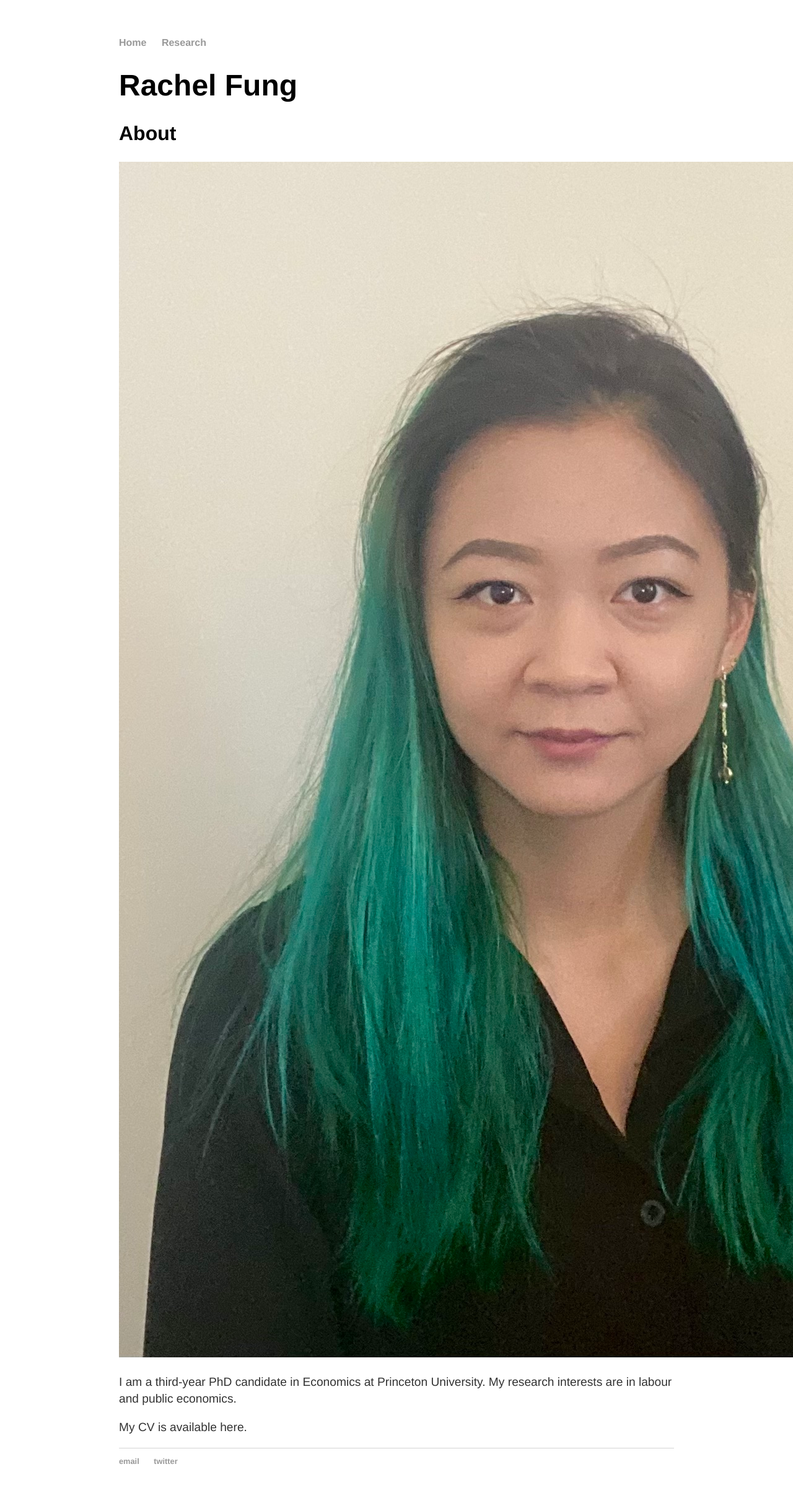
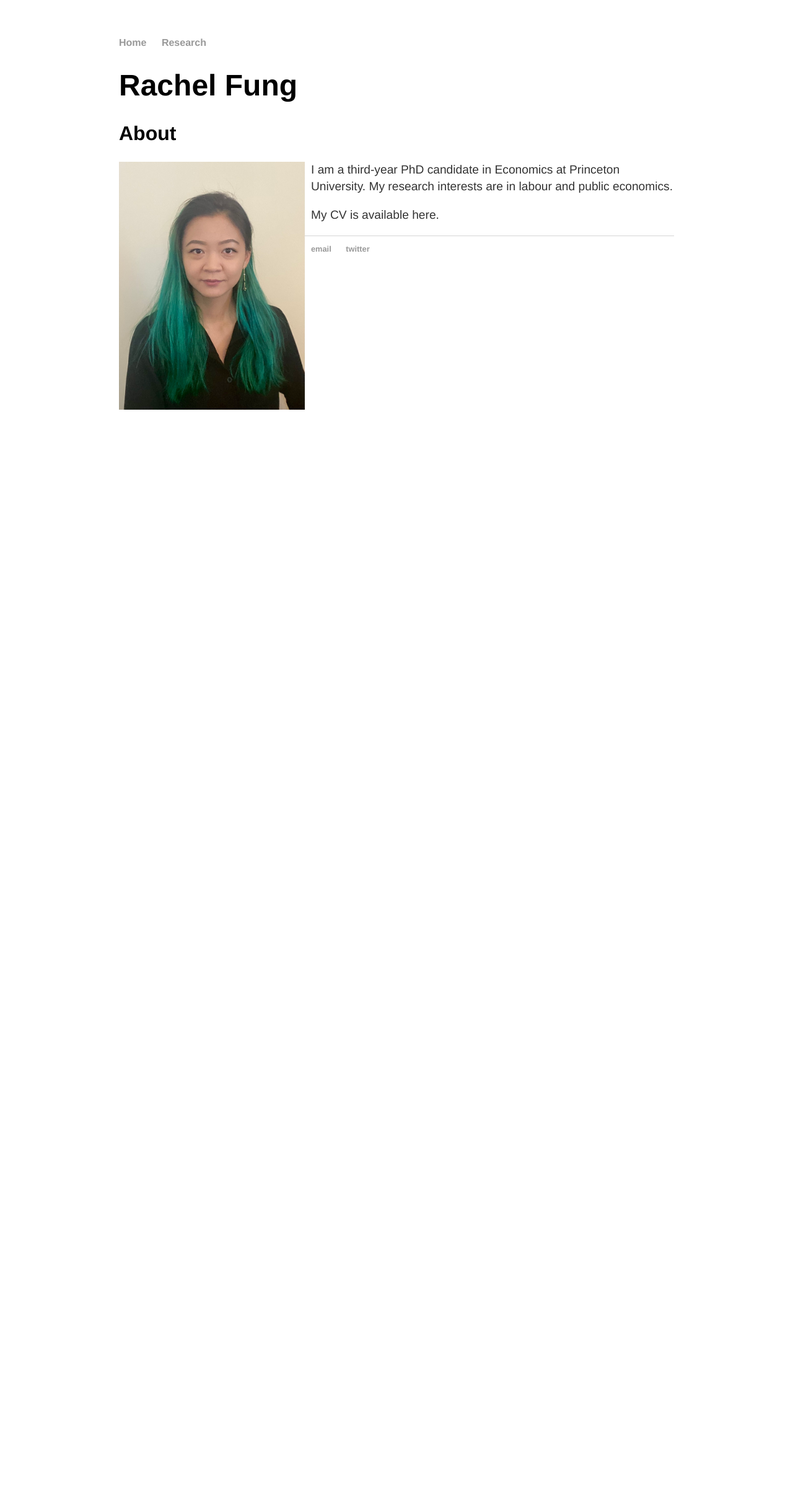
Before and after one commit to rachelylfung/rachelylfung.github.io, a Jekyll site: the page built from index.md, in a window 1280 px wide. Shown: the whole page at 62% size. Built offline with Jekyll 4.4.1, drawn with Linux system fonts in a browser that asks for light colours; after the commit the page ends 900 px from its top, so only the background shows below that.

Commit message:
Update index.md

```diff
--- a/index.md
+++ b/index.md
@@ -8,7 +8,7 @@
 
 
 ## About
-![Rachel Fung](https://rachelylfung.github.io/assets/headshot.jpg)
+![Rachel Fung](https://rachelylfung.github.io/assets/headshot.jpg){: height="400px" width="300px" style="float:left; padding-right:10px" }
 
 I am a third-year PhD candidate in Economics at Princeton University. My research interests are in labour and public economics.
 
```
